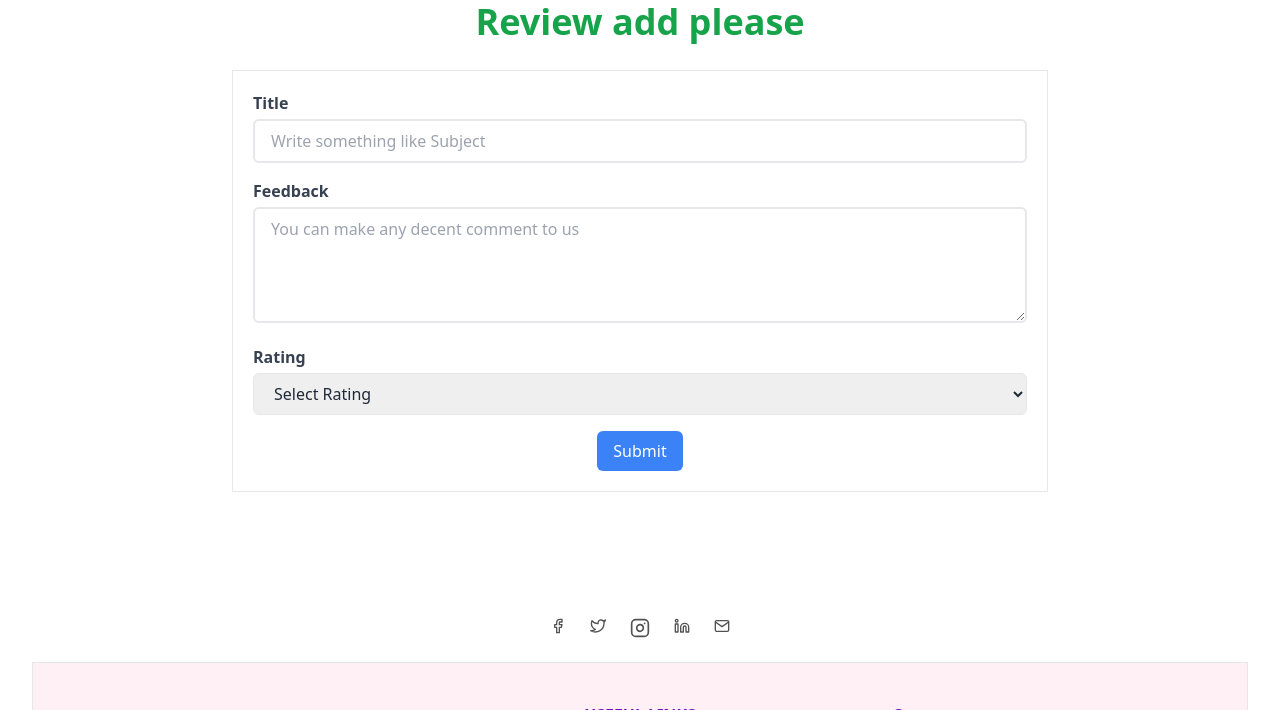
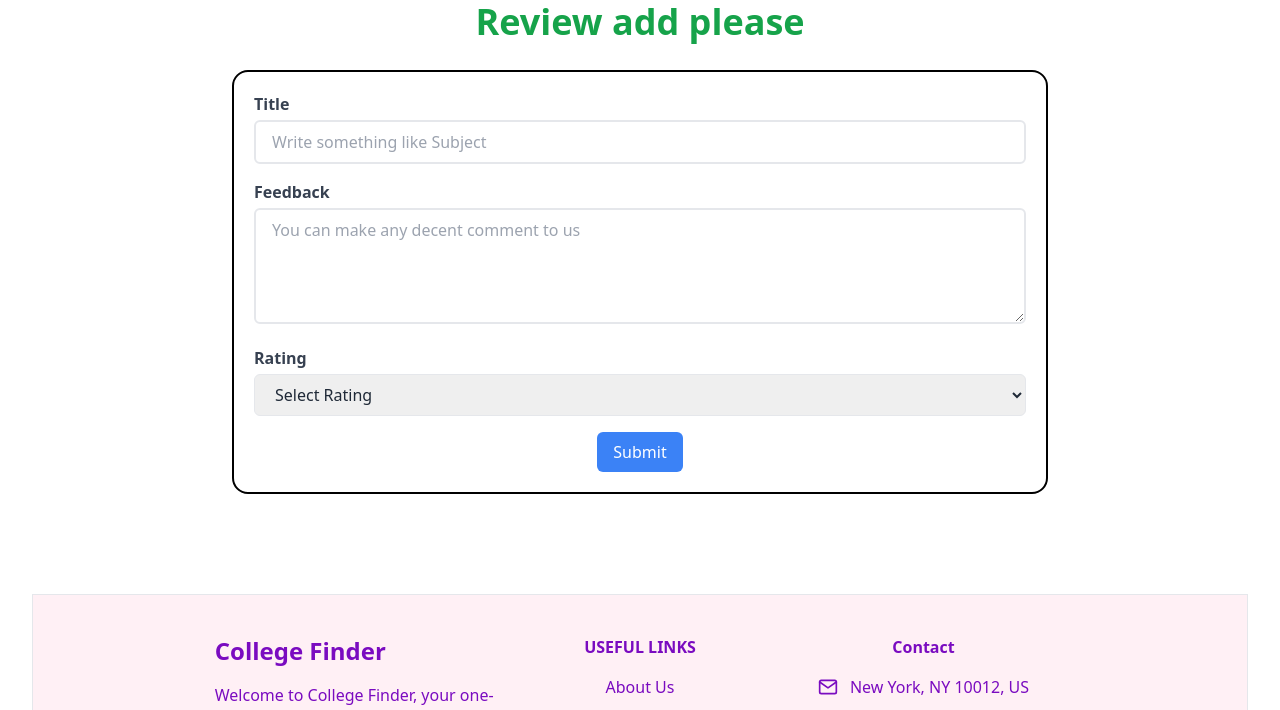
Before and after one commit to mahfuz012/endgame-task-clientside, a React (Vite) app: page /mycolleges in a window 1280 px wide. Shown: the part 242-952 px from the top of the page. Built offline with nearby package versions, Linux system fonts and the light colour scheme; no server answers.

Commit message:
feadback form setup

```diff
--- a/src/Component/Mycollege.jsx
+++ b/src/Component/Mycollege.jsx
@@ -34,10 +34,11 @@ axiosMagic.post('/feedbackdata',dataoffeedback )
 
     return (
       <>
+      <div className='mb-20'>
       <Helmet>
         <title>My College</title>
         </Helmet>
-        <div className='my-5   sm:grid grid-cols-2 p-10 gap-5'>
+        <div className='my-5 sm:grid grid-cols-2 p-10 gap-5'>
           {
             applycolleges?.map(p=><CollegeCard data={p}  key={p._id}/>)
           }
@@ -51,7 +52,7 @@ axiosMagic.post('/feedbackdata',dataoffeedback )
 <div className='sm:w-8/12 mt-5 mx-auto border-black '>
 
 
-<form onSubmit={feedbacksubmit} className='border p-5'>
+<form onSubmit={feedbacksubmit} className='border-2 rounded-2xl border-black p-5'>
           <div className="mb-4">
             <label htmlFor="title" className="block text-gray-700 font-bold">
               Title
@@ -118,7 +119,7 @@ axiosMagic.post('/feedbackdata',dataoffeedback )
 </div>
 
 </div>
-
+</div>
 
         </>
 
--- a/src/Sharefiles/Footerbox.jsx
+++ b/src/Sharefiles/Footerbox.jsx
@@ -18,27 +18,7 @@ const Footerbox = () => {
     return (
         <div>
       <footer className=" text-center text-neutral-600 dark:bg-neutral-600   dark:text-neutral-200 lg:text-left">
-      <div className="flex    p-6 dark:border-neutral-500 lg:justify-between">
 
-
-        <div className="flex  justify-center mx-auto">
-          <a href="#!" className="mr-6 dark:text-neutral-200">
-            <FiFacebook className="h-4 w-4" />
-          </a>
-          <a href="#!" className="mr-6 dark:text-neutral-200">
-            <FiTwitter className="h-4 w-4" />
-          </a>
-          <a href="#!" className="mr-6 dark:text-neutral-200">
-            <FiInstagram className="h-5 w-5" />
-          </a>
-          <a href="#!" className="mr-6 dark:text-neutral-200">
-            <FiLinkedin className="h-4 w-4" />
-          </a>
-          <a href="#!" className="dark:text-neutral-200">
-            <FiMail className="h-4 w-4" />
-          </a>
-        </div>
-      </div>
 
 
       <div  className="mx-6 p-5 bg-[#FFF0F5] text-[#7A0BC0] px-10 border  py-10 text-center md:text-left">
```
